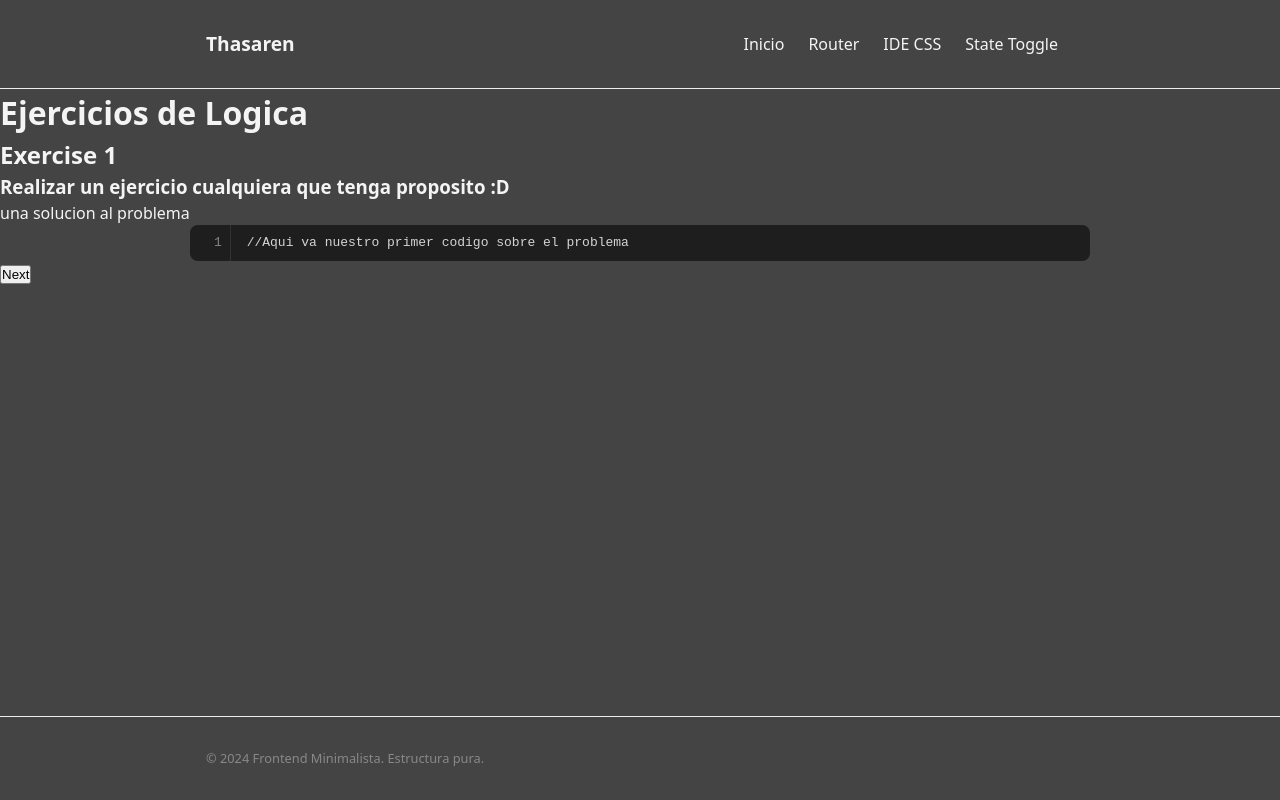
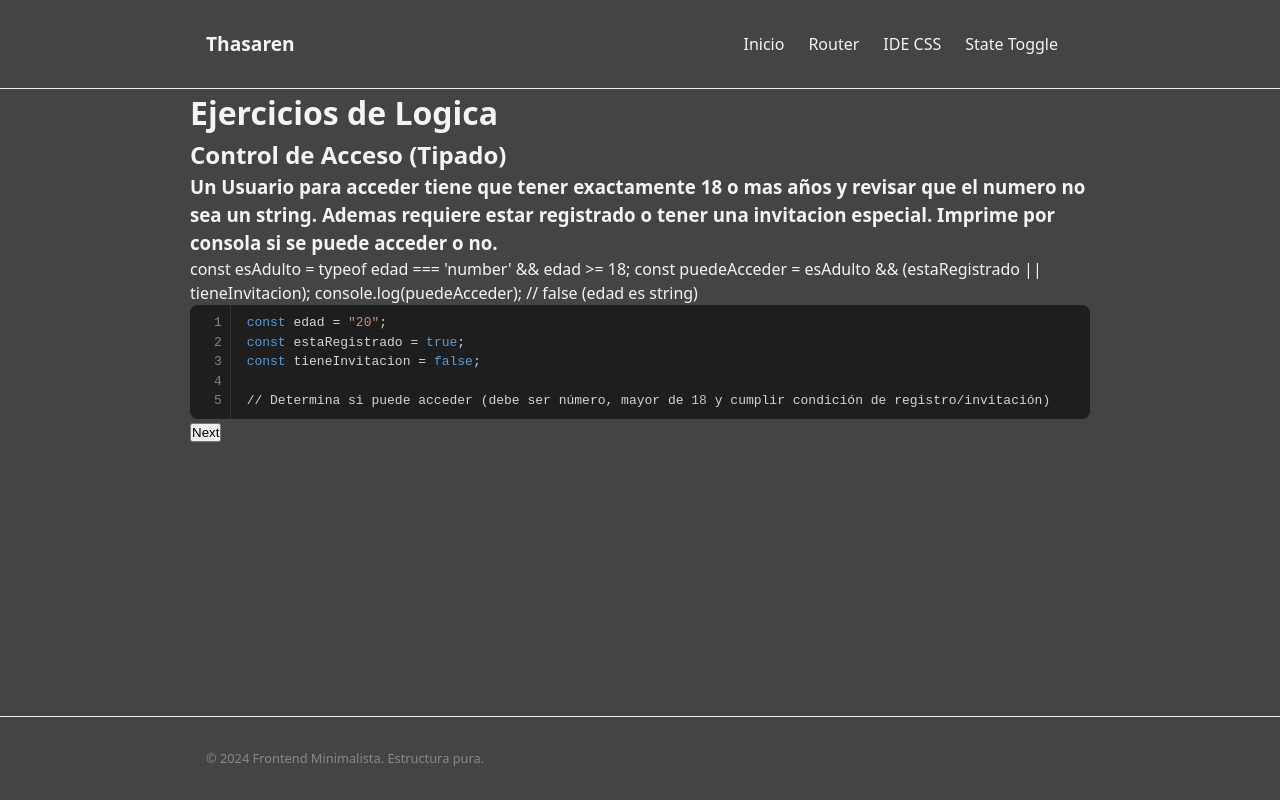
Before and after one commit to EsneiderCdD/thasaren, a React (Vite) app: page /logic/exercises/1 in a window 1280 px wide. Built offline with nearby package versions, Linux system fonts and the light colour scheme.

Commit message:
feature(Logic) exercise components

```diff
--- a/src/components/features/Logic/Exercises/LogicExercises.jsx
+++ b/src/components/features/Logic/Exercises/LogicExercises.jsx
@@ -3,6 +3,7 @@ import ViewCode from '../../../reusables/ViewCode/ViewCode';
 import { logicExercises } from '../data/logicExercises';
 import { useParams } from 'react-router-dom';
 import { Link } from 'react-router-dom';
+import styles from "../style/Logic.module.css";
 
 
 function LogicExercises({ }) {
@@ -15,7 +16,7 @@ function LogicExercises({ }) {
     const nextId = currentId + 1;
 
     return (
-        <div>
+        <div className={styles.container}>
             <h1>
                 Ejercicios de Logica
             </h1>
--- a/src/components/features/Logic/data/logicExercises.js
+++ b/src/components/features/Logic/data/logicExercises.js
@@ -1,16 +1,152 @@
-export const logicExercises = [{
-    id: 1,
-    title: "Exercise 1",
-    description: "Realizar un ejercicio cualquiera que tenga proposito :D",
-    code: `//Aqui va nuestro primer codigo sobre el problema`,
-    runway: "una solucion al problema"
+export const logicExercises = [
+    {
+        id: 1,
+        title: "Control de Acceso (Tipado)",
+        description: "Un Usuario para acceder tiene que tener exactamente 18 o mas años y revisar que el numero no sea un string. Ademas requiere estar registrado o tener una invitacion especial. Imprime por consola si se puede acceder o no.",
+        code: `const edad = "20";
+const estaRegistrado = true;
+const tieneInvitacion = false;
+
+// Determina si puede acceder (debe ser número, mayor de 18 y cumplir condición de registro/invitación)`,
+        runway: `const esAdulto = typeof edad === 'number' && edad >= 18;
+const puedeAcceder = esAdulto && (estaRegistrado || tieneInvitacion);
+
+console.log(puedeAcceder); // false (edad es string)`
+    },
+    {
+        id: 2,
+        title: "Calculadora de Descuentos",
+        description: "Un cliente compra un producto de 150 unidades. Si compra más de 10 unidades aplica un 10% de descuento. Si es cliente 'Premium' aplica un 20%. El descuento no es acumulable (gana el mayor). Imprime el precio final.",
+        code: `const precioBase = 150;
+const cantidad = 12;
+const esPremium = false;
+
+// Calcula el precio final aplicando el descuento correspondiente`,
+        runway: `let descuento = 0;
+if (esPremium) {
+    descuento = 0.20;
+} else if (cantidad > 10) {
+    descuento = 0.10;
 }
-    ,
-{
-    id: 2,
-    title: "Exercise 2",
-    description: "Realizar un ejercicio cualquiera que tenga proposito :D",
-    code: `//Aqui va nuestro primer codigo sobre el problema`,
-    runway: "una solucion al problema"
+
+const total = (precioBase * cantidad) * (1 - descuento);
+console.log(total); // 1620`
+    },
+    {
+        id: 3,
+        title: "Semáforo de Operaciones",
+        description: "Recibes una variable 'accion' con valores: 'CREAR', 'EDITAR' o 'ELIMINAR'. Usa un switch para imprimir: 'Guardando...' para crear, 'Actualizando...' para editar y 'Borrando...' para eliminar. Cualquier otro valor imprime 'Acción no permitida'.",
+        code: `const accion = "EDITAR";
+
+// Implementa la lógica de respuesta según la acción`,
+        runway: `switch (accion) {
+    case 'CREAR': console.log("Guardando..."); break;
+    case 'EDITAR': console.log("Actualizando..."); break;
+    case 'ELIMINAR': console.log("Borrando..."); break;
+    default: console.log("Acción no permitida");
+}`
+    },
+    {
+        id: 4,
+        title: "Validador de Rango y Paridad",
+        description: "Verifica si un número está dentro del rango de 10 a 50 (inclusive) y si además es un número par. Imprime true solo si se cumplen ambas condiciones.",
+        code: `const numero = 24;
+
+// Comprueba rango [10-50] y que sea par`,
+        runway: `const enRango = numero >= 10 && numero <= 50;
+const esPar = numero % 2 === 0;
+
+console.log(enRango && esPar); // true`
+    },
+    {
+        id: 5,
+        title: "Identidad por Defecto (Short-Circuit)",
+        description: "Tienes un nombre de usuario que puede ser null o undefined. Si existe, úsalo. Si no existe, verifica si tiene un apodo. Si tampoco hay apodo, usa 'Invitado'. Hazlo en una sola línea.",
+        code: `const nombre = null;
+const apodo = "Programmer99";
+
+// Asigna a 'resultado' el primer valor válido disponible`,
+        runway: `const resultado = nombre || apodo || "Invitado";
+console.log(resultado); // "Programmer99"`
+    },
+    {
+        id: 6,
+        title: "Suscripción Dinámica",
+        description: "Un contenido es 'premium'. Solo pueden verlo usuarios con plan 'PRO' que tengan la suscripción activa, O cualquier usuario que tenga el rol de 'ADMIN' (aunque no esté activo). Imprime si puede ver el contenido.",
+        code: `const plan = "FREE";
+const estaActivo = true;
+const esAdmin = false;
+
+// Lógica de visibilidad`,
+        runway: `const puedeVer = esAdmin || (plan === 'PRO' && estaActivo);
+console.log(puedeVer); // false`
+    },
+    {
+        id: 7,
+        title: "Aprobación de Crédito",
+        description: "Para un crédito necesitas: ingresos > 2000 y (ser mayor de 25 años O tener un aval). Además, si tienes deudas pendientes, el crédito se rechaza automáticamente sin importar lo demás.",
+        code: `const ingresos = 2500;
+const edad = 22;
+const tieneAval = true;
+const tieneDeudas = false;
+
+// Determina si el crédito es aprobado`,
+        runway: `const cumpleRequisitos = ingresos > 2000 && (edad > 25 || tieneAval);
+const creditoAprobado = cumpleRequisitos && !tieneDeudas;
+
+console.log(creditoAprobado); // true`
+    },
+    {
+        id: 8,
+        title: "Guard Clauses: Flujo de Compra",
+        description: "Simula el proceso de pago. Si el carrito está vacío, imprime 'Carrito vacío'. Si el usuario no está logueado, imprime 'Inicie sesión'. Si no hay saldo, imprime 'Saldo insuficiente'. Si todo está bien, imprime 'Compra exitosa'. Usa el patrón de salida temprana.",
+        code: `const carritoVacio = false;
+const estaLogueado = true;
+const tieneSaldo = false;
+
+// Aplica Guard Clauses para validar el proceso`,
+        runway: `if (carritoVacio) return console.log("Carrito vacío");
+if (!estaLogueado) return console.log("Inicie sesión");
+if (!tieneSaldo) return console.log("Saldo insuficiente");
+
+console.log("Compra exitosa");`
+    },
+    {
+        id: 9,
+        title: "Sistema de Alarma Inteligente",
+        description: "La alarma suena si: (el sensor solar detecta movimiento Y es de noche) O si se activa el sensor manual de emergencia. Sin embargo, si el 'modo_vacaciones' está apagado, el sensor solar nunca dispara la alarma.",
+        code: `const sensorMovimiento = true;
+const esDeNoche = true;
+const sensorManual = false;
+const modoVacaciones = false;
+
+// Determina si suena la alarma`,
+        runway: `const activacionSolar = sensorMovimiento && esDeNoche && modoVacaciones;
+const suenaAlarma = activacionSolar || sensorManual;
+
+console.log(suenaAlarma); // false`
+    },
+    {
+        id: 10,
+        title: "Calculadora de Impuestos Estricta",
+        description: "Calcula el impuesto de un salario. Si no es un número o es negativo, devuelve 'Error'. Si es < 1000 es exento (0). Entre 1000 y 3000 paga 10%. Más de 3000 paga 20%. Si tiene hijos, se le descuenta un 5% fijo sobre el impuesto calculado.",
+        code: `const salario = 3500;
+const tieneHijos = true;
+
+// Reglas: <1000: 0% | 1k-3k: 10% | >3k: 20%. Si hijos: -5% al impuesto total.`,
+        runway: `if (typeof salario !== 'number' || salario < 0) return console.log("Error");
+
+let impuesto = 0;
+if (salario > 3000) {
+    impuesto = salario * 0.20;
+} else if (salario >= 1000) {
+    impuesto = salario * 0.10;
 }
+
+if (tieneHijos) {
+    impuesto = impuesto * 0.95;
+}
+
+console.log(impuesto); // 665`
+    }
 ];
```
Also changed, not shown: 1 other file (tests, documents, lock files or other folders).
